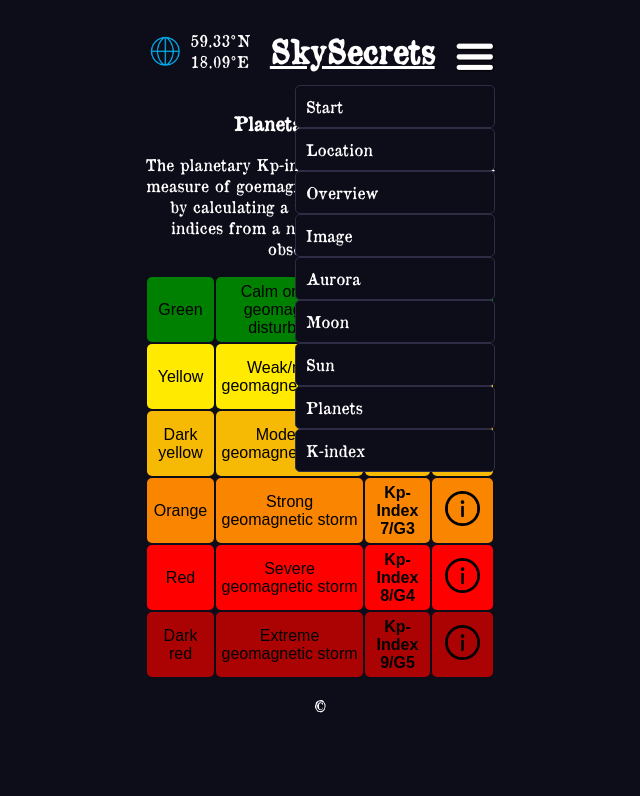
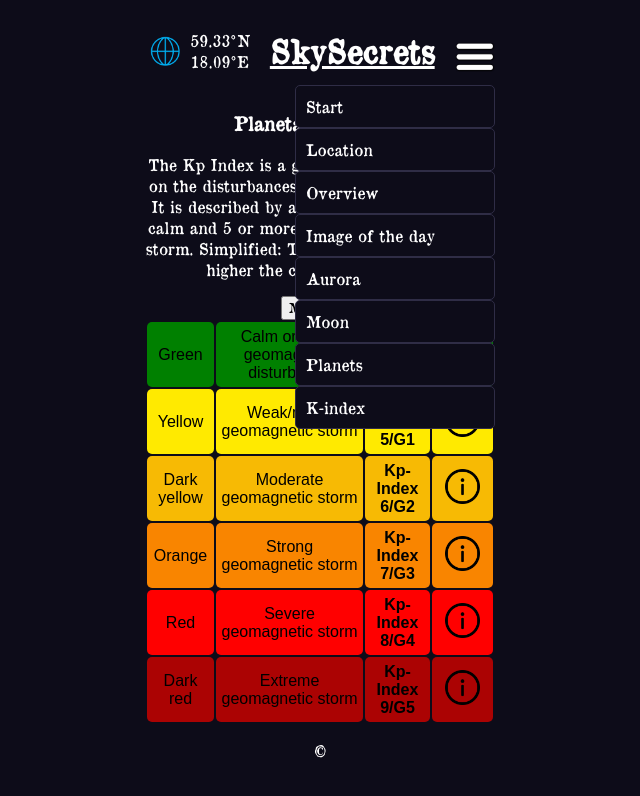
Before and after one commit to emmbryo/skysecrets-frontend, a React (Create React App) app in the folder skysecrets/: page /index in a window 1280 px wide. Both pictures are taken after a click on the picture 794 px from the left and 57 px from the top of the page. Shown: the top 796 px of the page, without its empty margins (320-960 px from the left). Built offline with nearby package versions, Linux system fonts and the light colour scheme.

Commit message:
Expand k index.

```diff
--- a/skysecrets/src/App.jsx
+++ b/skysecrets/src/App.jsx
@@ -5,7 +5,6 @@ import Image from "./components/Image"
 import Map from "./components/Map"
 import Start from "./components/Start"
 import Planets from "./components/Planets/Planets"
-import Sun from "./components/Sun"
 import Overview from "./components/Overview/Overview"
 import Kindex from "./components/Kindex"
 import Location from "./components/Location"
@@ -36,9 +35,6 @@ function App() {
             <Route path="/aurora">
               <Aurora />
             </Route>
-            <Route path="/sun">
-              <Sun/>
-            </Route>
             <Route path="/map">
               <Map />
             </Route>
--- a/skysecrets/src/components/DropDownMenu.jsx
+++ b/skysecrets/src/components/DropDownMenu.jsx
@@ -27,10 +27,9 @@ const clickLink = (event) => {
         <div className="drop-down-item" id="/" onClick={clickLink}>Start</div>
         <div className="drop-down-item" id="/map" onClick={clickLink}>Location</div>
         <div className="drop-down-item" id="/overview" onClick={clickLink}>Overview</div>
-        <div className="drop-down-item" id="/image" onClick={clickLink}>Image</div>
+        <div className="drop-down-item" id="/image" onClick={clickLink}>Image of the day</div>
         <div className="drop-down-item" id="/aurora" onClick={clickLink}>Aurora</div>
         <div className="drop-down-item" id="/moon" onClick={clickLink}>Moon</div>
-        <div className="drop-down-item" id="/sun" onClick={clickLink}>Sun</div>
         <div className="drop-down-item" id="/planets" onClick={clickLink}>Planets</div>
         <div className="drop-down-item" id="/index" onClick={clickLink}>K-index</div>
       </div>
--- a/skysecrets/src/components/Kindex.jsx
+++ b/skysecrets/src/components/Kindex.jsx
@@ -1,5 +1,5 @@
 import info from '../img/information.png'
-import { useRef } from 'react'
+import { useRef, useState } from 'react'
 
 const Kindex = () => {
 
@@ -11,6 +11,7 @@ const Kindex = () => {
     useRef(null),
     useRef(null)
   ]
+  const [showInfo, setShowInfo] = useState(false)
 
   const handleClick = (index) => {
     if (infoElements[index].current) {
@@ -20,11 +21,27 @@ const Kindex = () => {
     }
   }
 
+  const handleInfo = () => {
+    setShowInfo(!showInfo)
+  }
 
   return (
     <div className="kindex-container">
       <h3>Planetary Kp-index</h3>
-      <p>The planetary Kp-index is a globally averaged measure of goemagnetic activity. It is derived by calculating a weighted average of K-indices from a network of geomagnetic observatories.</p>
+      <p>The Kp Index is a globally averaged measure on the disturbances of earth's magnetic field. It is described by a scale of 0-9 with 1 being calm and 5 or more indication a geomagnetic storm. Simplified: The higher the number, the higher the chances for aurora.</p>
+      {!showInfo && (
+        <button onClick={handleInfo}>More info</button>
+      )}
+      {showInfo && (
+        <div className="extra-info">
+          <p>The Kp Index is derived from the observation of magnetic field variations at multiple magnetometer stations around the world. It is based on the maximum amplitude of disturbances recorded at each station during a specific time period, typically every 3 hours.</p>
+          <p>Solar activity, particularly geomagnetic storms and coronal mass ejections (CMEs) from the Sun, can significantly impact the Kp Index. When a strong solar event occurs, such as a CME interacting with Earth's magnetosphere, it can cause geomagnetic disturbances and increase the Kp Index values.</p>
+          <p>Higher Kp Index values, usually ranging from 0 to 9, indicate a higher level of geomagnetic activity. Values of 5 or above are generally associated with increased chances of aurora sightings at higher latitudes.</p>
+          <p>Therefore, while the Kp Index is not a direct measure of solar activity, it serves as an indicator of the resulting geomagnetic disturbances caused by solar activity. It is commonly used by researchers, scientists, and enthusiasts to assess the potential for aurora sightings and monitor the level of geomagnetic activity.</p>
+          <button onClick={handleInfo}>Hide info</button>
+        </div>
+      )}
+
       <table>
         <tbody>
           <tr id="kindex-green">
--- a/skysecrets/src/components/Overview/PlanetsOverview.jsx
+++ b/skysecrets/src/components/Overview/PlanetsOverview.jsx
@@ -18,6 +18,11 @@ const PlanetsOverview = () => {
           {postError && (
             <div>An error occurred: {postError}</div>
           )}
+          {postIsPending && (
+            <div>
+              Loading...
+            </div>
+          )}
           {!postIsPending && postData && (
             <div className="planets-overview-images">
               <div className="round-planets">
--- a/skysecrets/src/components/Start.jsx
+++ b/skysecrets/src/components/Start.jsx
@@ -33,11 +33,6 @@ const Start = () => {
         </Link>
       </button>
       <button className="start-button">
-        <Link to="/sun">
-          <p>Sun</p>
-        </Link>
-      </button>
-      <button className="start-button">
         <Link to="/planets">
           <p>Planets</p>
         </Link>
```
